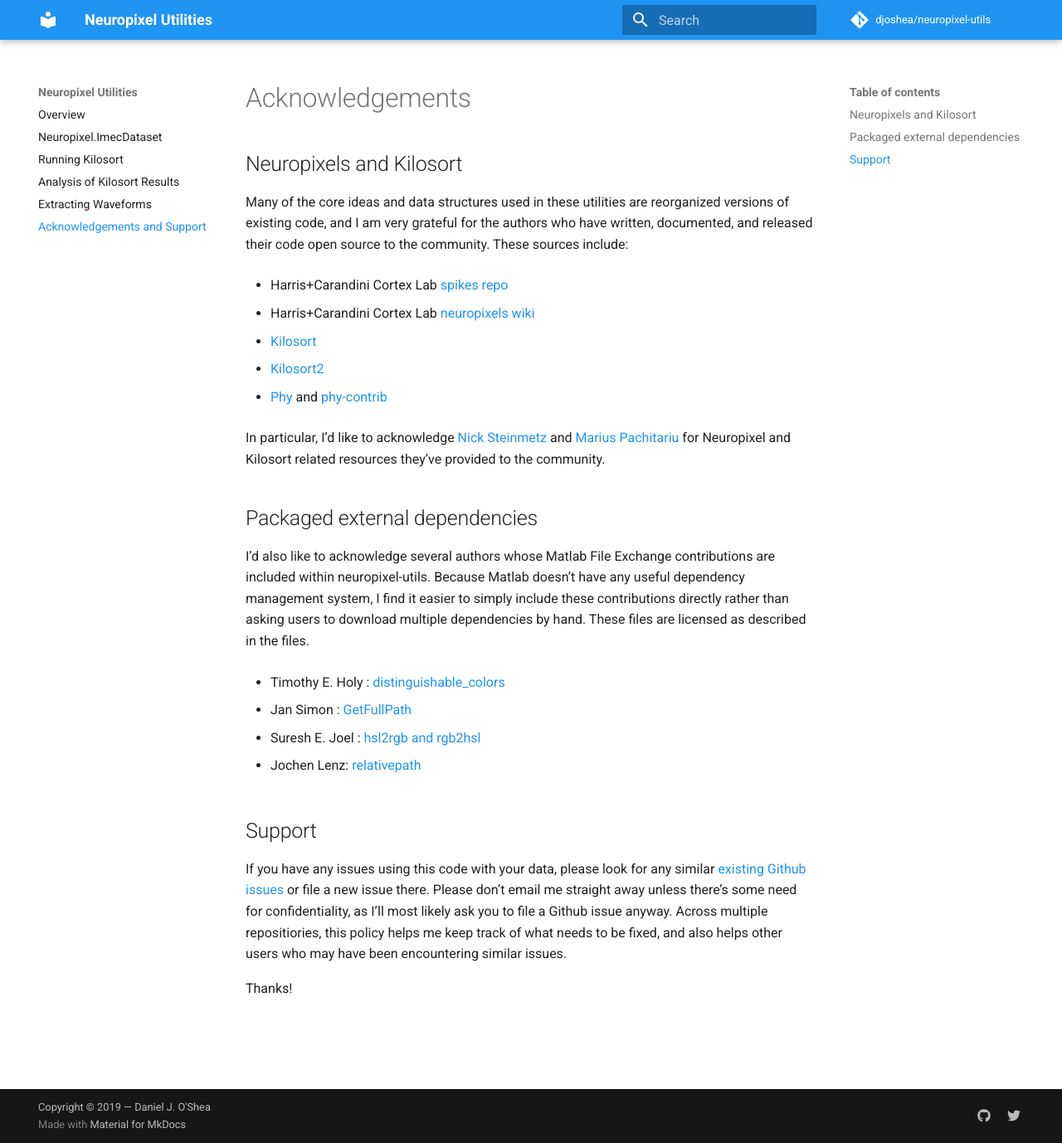
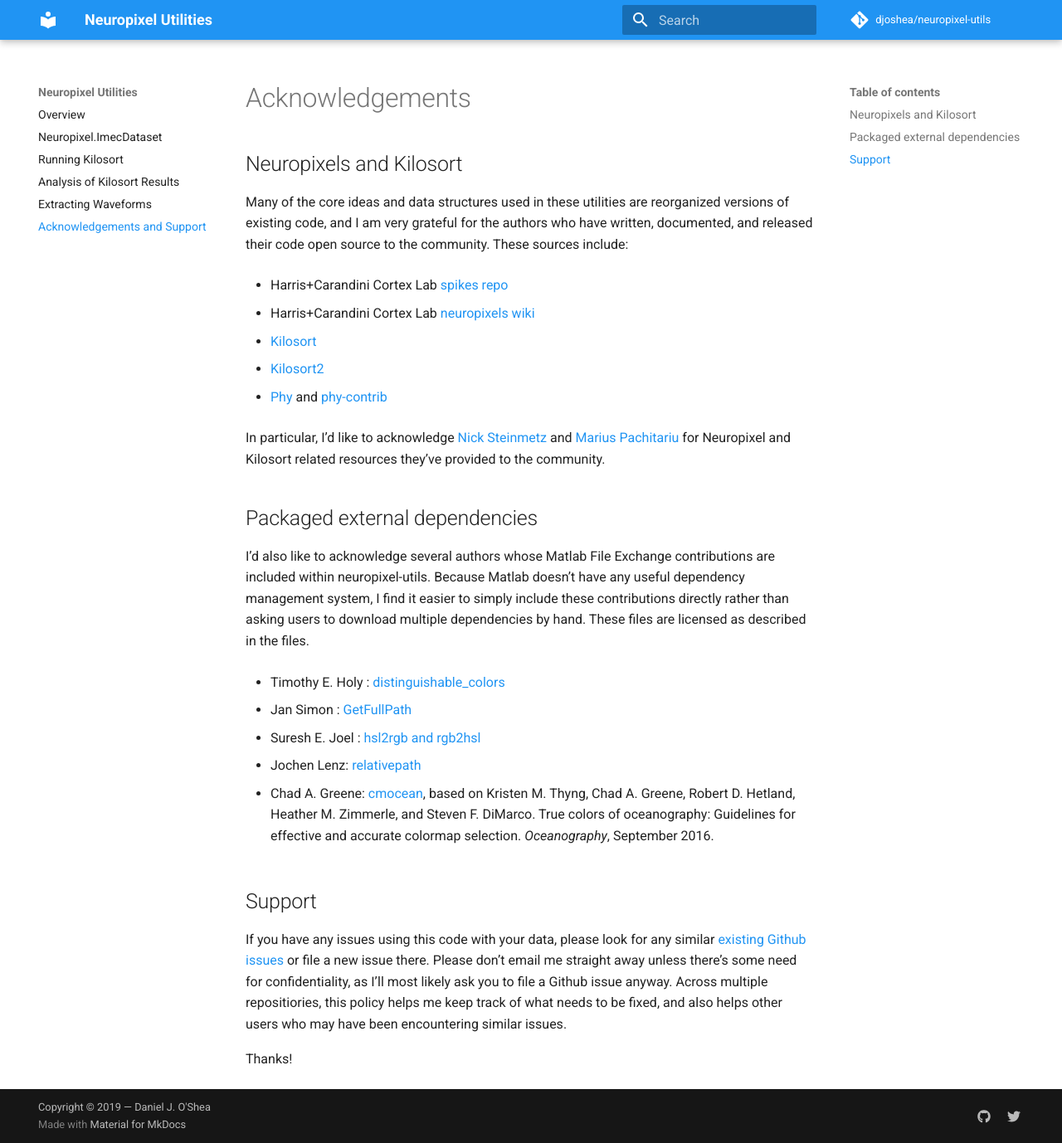
Before and after one commit to djoshea/neuropixel-utils, an MkDocs documentation site: the page built from docs/acknowledgements.md, in a window 1280 px wide and 1378 px high. Shown: the whole window at 83% size. Built offline with MkDocs 1.6.1 and Material for MkDocs 9.7.7, drawn with Linux system fonts in a browser that asks for light colours; comment, search, counter and statistics services are not loaded.

Commit message:
Incorporating cmocean colormaps and heatmap plotting tools for SnippetSet

```diff
--- a/docs/acknowledgements.md
+++ b/docs/acknowledgements.md
@@ -28,6 +28,8 @@ I'd also like to acknowledge several authors whose Matlab File Exchange contribu
 
 * Jochen Lenz: [relativepath](https://www.mathworks.com/matlabcentral/fileexchange/3858-relativepath-m)
 
+* Chad A. Greene:  [cmocean](https://www.mathworks.com/matlabcentral/fileexchange/57773-cmocean-perceptually-uniform-colormaps), based on Kristen M. Thyng, Chad A. Greene, Robert D. Hetland, Heather M. Zimmerle, and Steven F. DiMarco. True colors of oceanography: Guidelines for effective and accurate colormap selection. _Oceanography_, September 2016.
+
 ## Support
 
 If you have any issues using this code with your data, please look for any similar [existing Github issues](https://github.com/djoshea/neuropixel-utils/issues) or file a new issue there. Please don't email me straight away unless there's some need for confidentiality, as I'll most likely ask you to file a Github issue anyway. Across multiple repositiories, this policy helps me keep track of what needs to be fixed, and also helps other users who may have been encountering similar issues.
```
Also changed, not shown: 4 other files.
